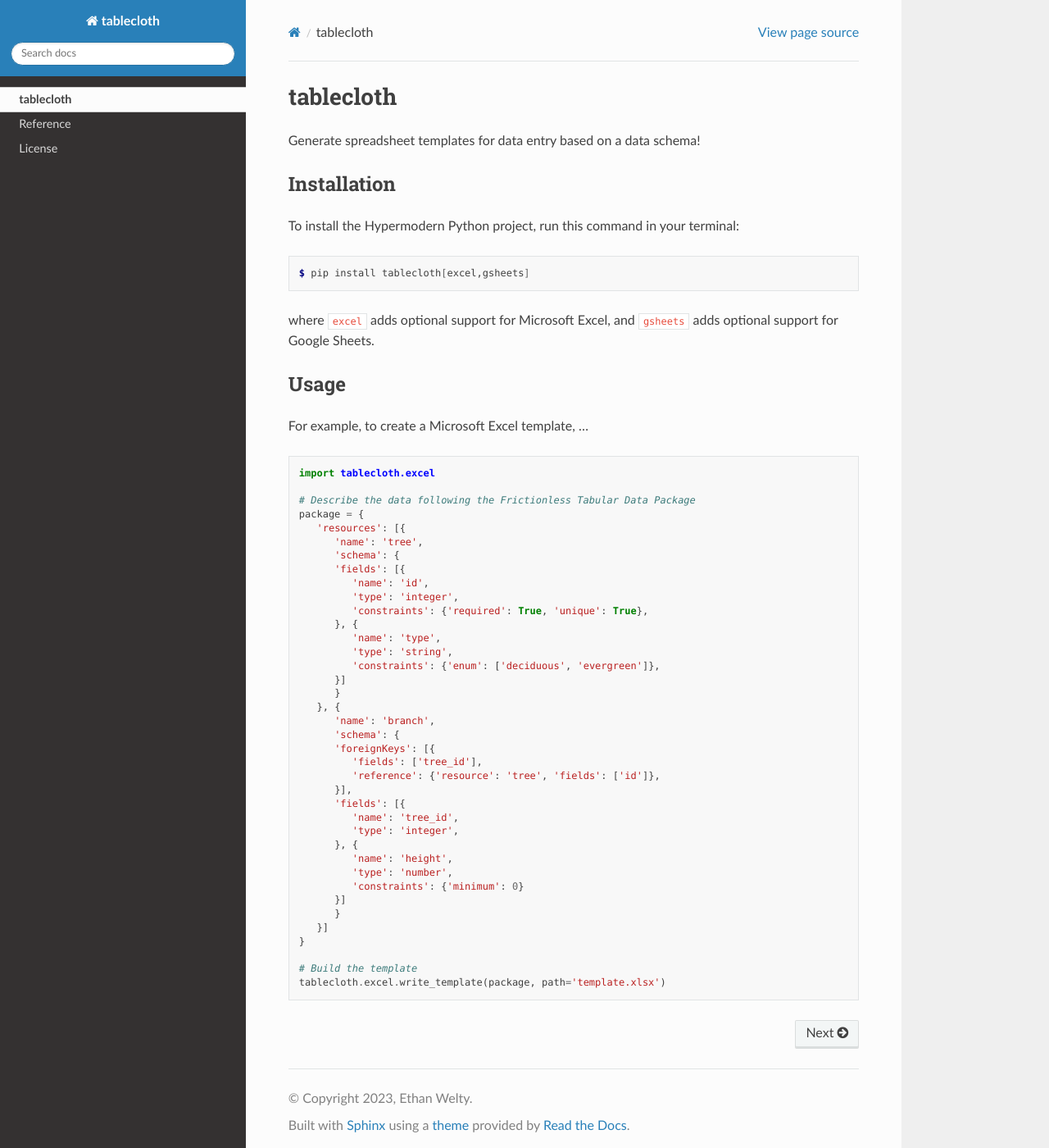
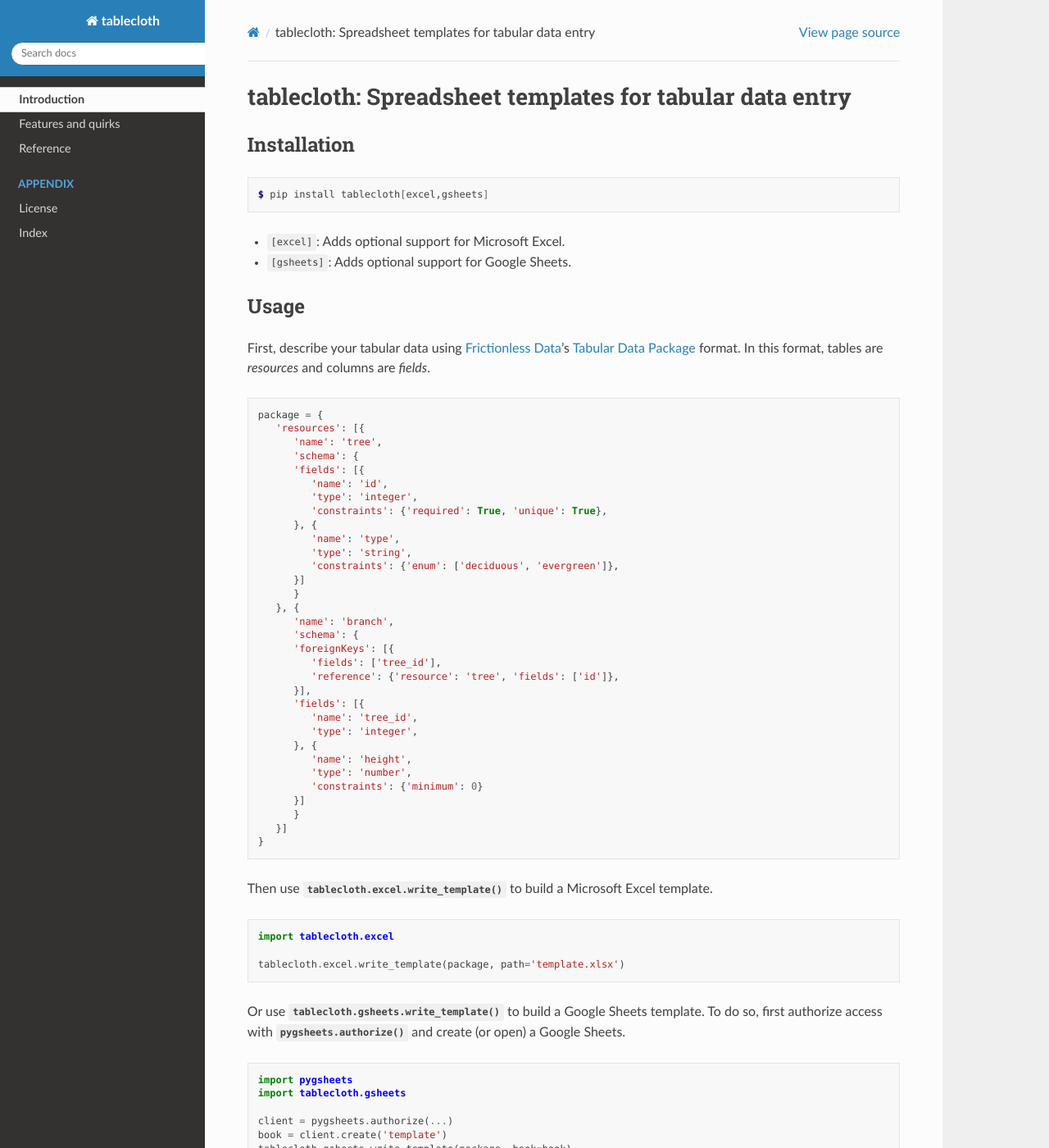
Before and after one commit to ezwelty/tablecloth, a Sphinx documentation site: the page built from docs/index.rst, in a window 1280 px wide and 1400 px high. Shown: the whole window at 82% size. Built offline with Sphinx 7.4.7 and the Read the Docs theme 2.0.0, drawn with Linux system fonts in a browser that asks for light colours; some of the changed text lies outside the part shown.

Commit message:
Add additional pages to the documentation

```diff
--- /dev/null
+++ b/docs/_static/custom.css
@@ -0,0 +1,17 @@
+.wy-nav-content-wrap {
+  margin-left: 250px;
+}
+.wy-nav-content {
+  max-width: 900px;
+}
+.wy-nav-side {
+  width: 250px;
+}
+.rst-content code.literal {
+  color: inherit;
+  background-color: rgba(27,31,35,.05);
+  border: none;
+  padding: 0.2rem 0.3rem;
+  font-size: 0.75rem;
+  border-radius: 3px;
+}
--- a/docs/conf.py
+++ b/docs/conf.py
@@ -17,3 +17,7 @@ intersphinx_mapping = {
     'xlsxwriter': ('https://xlsxwriter.readthedocs.io', None),
     'pygsheets': ('https://pygsheets.readthedocs.io/en/stable', None),
 }
+napoleon_google_docstring = False
+napoleon_numpy_docstring = True
+html_static_path = ['_static']
+html_css_files = ['custom.css']
--- a/docs/index.rst
+++ b/docs/index.rst
@@ -1,40 +1,42 @@
-tablecloth
-==========
+tablecloth: Spreadsheet templates for tabular data entry
+========================================================
 
 .. toctree::
    :hidden:
    :maxdepth: 1
 
-   self
+   Introduction <self>
+   features
    reference
+
+.. toctree::
+   :hidden:
+   :caption: Appendix
+
    license
-
-Generate spreadsheet templates for data entry based on a data schema!
+   genindex
 
 
 Installation
 ------------
 
-To install the Hypermodern Python project,
-run this command in your terminal:
-
 .. code-block:: console
 
    $ pip install tablecloth[excel,gsheets]
 
-where ``excel`` adds optional support for Microsoft Excel,
-and ``gsheets`` adds optional support for Google Sheets.
+* ``[excel]``: Adds optional support for Microsoft Excel.
+* ``[gsheets]``: Adds optional support for Google Sheets.
 
 Usage
 -----
 
-For example, to create a Microsoft Excel template, ...
+First, describe your tabular data using
+`Frictionless Data <https://frictionlessdata.io>`_'s
+`Tabular Data Package <https://specs.frictionlessdata.io/tabular-data-package>`_ format.
+In this format, tables are *resources* and columns are *fields*.
 
 .. code-block:: python
 
-   import tablecloth.excel
-
-   # Describe the data following the Frictionless Tabular Data Package
    package = {
       'resources': [{
          'name': 'tree',
@@ -68,5 +70,23 @@ For example, to create a Microsoft Excel template, ...
       }]
    }
 
-   # Build the template
+Then use :func:`tablecloth.excel.write_template` to build a Microsoft Excel template.
+
+.. code-block:: python
+
+   import tablecloth.excel
+
    tablecloth.excel.write_template(package, path='template.xlsx')
+
+Or use :func:`tablecloth.gsheets.write_template` to build a Google Sheets
+template. To do so, first authorize access with :func:`pygsheets.authorize` and
+create (or open) a Google Sheets.
+
+.. code-block:: python
+
+   import pygsheets
+   import tablecloth.gsheets
+
+   client = pygsheets.authorize(...)
+   book = client.create('template')
+   tablecloth.gsheets.write_template(package, book=book)
--- a/docs/reference.rst
+++ b/docs/reference.rst
@@ -26,4 +26,4 @@ tablecloth.constants
 --------------------
 
 .. automodule:: tablecloth.constants
-   :members: Check, Constraints, ForeignKeyReference, ForeignKey
+   :members: Check, Constraints, Dropdown, ForeignKeyReference, ForeignKey
```
Also changed, not shown: README.md (+13 -26 lines), docs/features.rst (added, +104 -0 lines), 4 other files.
